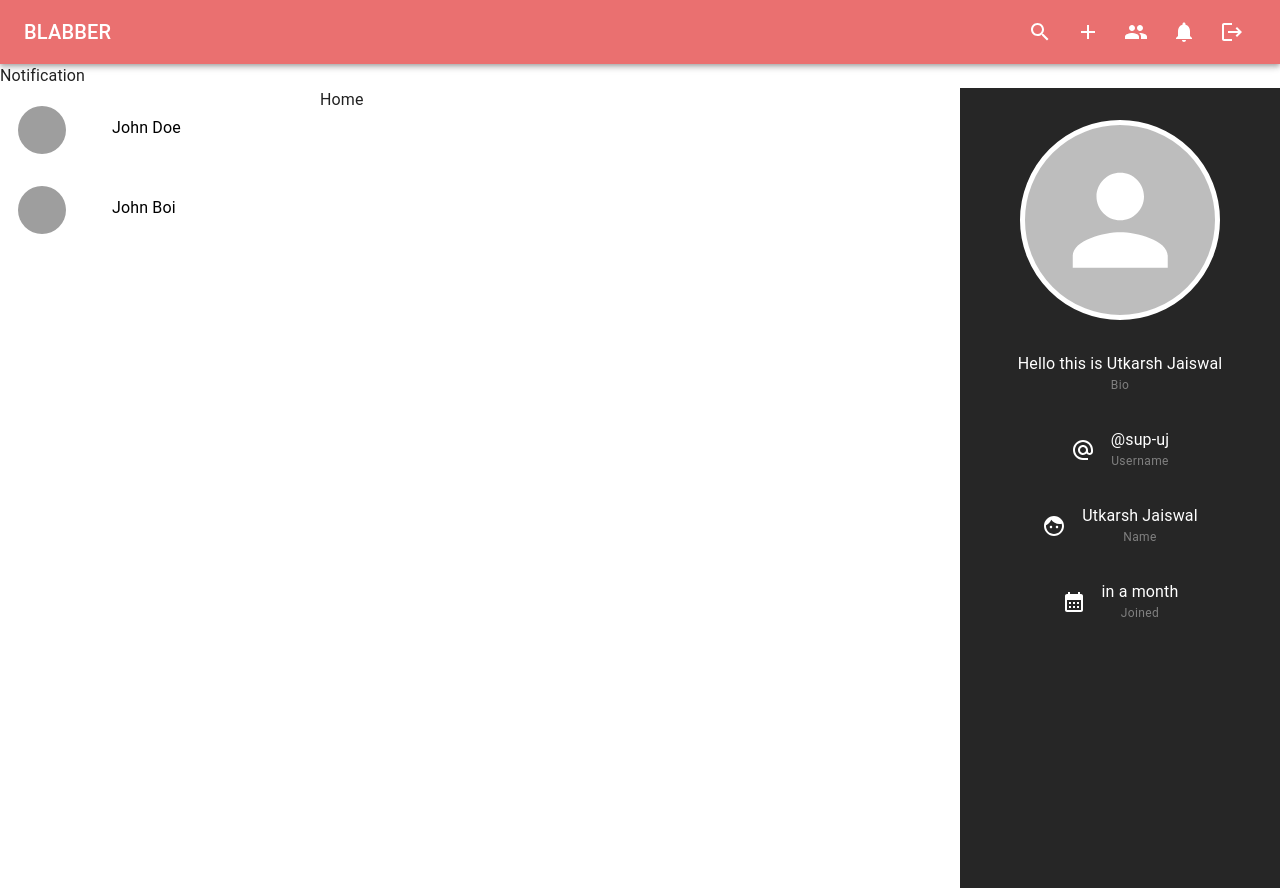
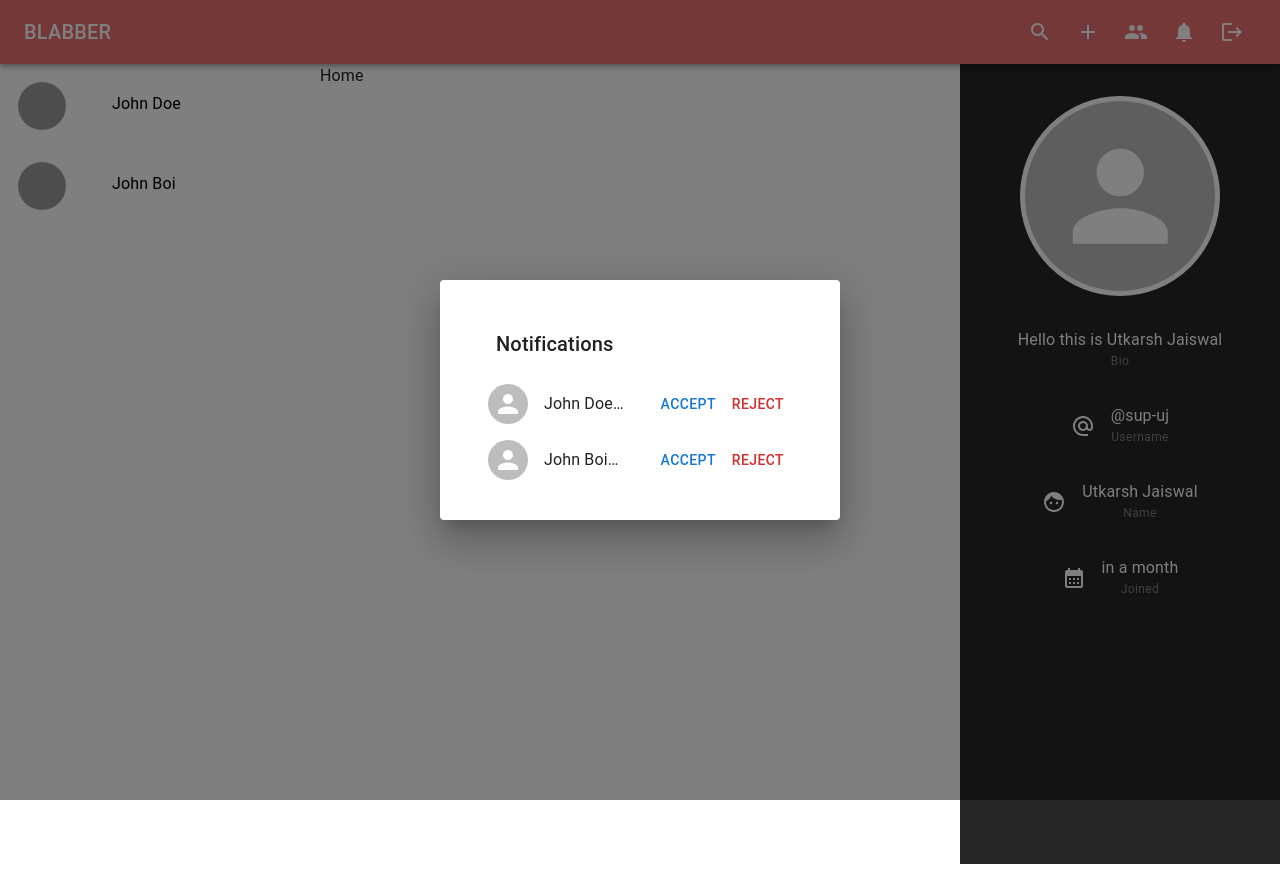
Before and after one commit to sup-uj/Blabber, a React (Vite) app in the folder client/: page / in a window 1280 px wide. Both pictures are taken after a click on the button 1184 px from the left and 32 px from the top of the page. After the commit the page ends 864 px from the top, so only its background shows below. Built offline with nearby package versions, Linux system fonts and the light colour scheme; grey boxes are pictures that could not be loaded.

Commit message:
Notifications Frontend done

```diff
--- a/client/src/component/specific/Notifications.jsx
+++ b/client/src/component/specific/Notifications.jsx
@@ -1,11 +1,88 @@
-import React from 'react'
+import {
+    Avatar,
+    Button,
+    Dialog,
+    DialogTitle,
+    ListItem,
+    Skeleton,
+    Stack,
+    Typography,
+  } from "@mui/material";
+  import React, { memo } from "react";
+import { sampleNotifications } from "../../constants/sampleData";
 
-const Notifications = () => {
-  return (
-    <div>
-      Notification
-    </div>
-  )
-}
+  const Notifications = () => {
 
-export default Notifications
+    const friendRequestHandler = async ({ _id, accept }) => {
+        console.log("friendRequestHandler")
+    };
+
+
+    return (
+      <Dialog open>
+        <Stack p={{ xs: "1rem", sm: "2rem" }} maxWidth={"25rem"}>
+          <DialogTitle>Notifications</DialogTitle>
+
+          {
+            sampleNotifications.length>0?(
+                sampleNotifications.map(({sender,_id})=>(
+                    <NotificationItem
+                        sender={sender}
+                        _id={_id}
+                        handler={friendRequestHandler}
+                        key={_id}
+                    />
+                ))
+            ):(
+                <Typography textAlign={"center"} >0 Notifications</Typography>
+            )
+          }
+        </Stack>
+      </Dialog>
+    );
+  };
+
+  const NotificationItem = memo(({ sender, _id, handler }) => {
+    const { name, avatar } = sender;
+    return (
+      <ListItem>
+        <Stack
+          direction={"row"}
+          alignItems={"center"}
+          spacing={"1rem"}
+          width={"100%"}
+        >
+          <Avatar />
+
+          <Typography
+            variant="body1"
+            sx={{
+              flexGlow: 1,
+              display: "-webkit-box",
+              WebkitLineClamp: 1,
+              WebkitBoxOrient: "vertical",
+              overflow: "hidden",
+              textOverflow: "ellipsis",
+              width: "100%",
+            }}
+          >
+            {`${name} sent you a friend request.`}
+          </Typography>
+
+          <Stack
+            direction={{
+              xs: "column",
+              sm: "row",
+            }}
+          >
+            <Button onClick={() => handler({ _id, accept: true })}>Accept</Button>
+            <Button color="error" onClick={() => handler({ _id, accept: false })}>
+              Reject
+            </Button>
+          </Stack>
+        </Stack>
+      </ListItem>
+    );
+  });
+
+  export default Notifications;
--- a/client/src/constants/sampleData.js
+++ b/client/src/constants/sampleData.js
@@ -15,6 +15,8 @@
     }
 ]
 
+
+
 export const sampleUsers = [
   {
     avatar: "https://www.w3schools.com/howto/img_avatar.png",
@@ -27,3 +29,22 @@
     _id: "2",
   },
 ];
+
+
+
+export const sampleNotifications = [
+  {
+    sender: {
+      avatar: "https://www.w3schools.com/howto/img_avatar.png",
+      name: "John Doe",
+    },
+    _id: "1",
+  },
+  {
+    sender: {
+      avatar: "https://www.w3schools.com/howto/img_avatar.png",
+      name: "John Boi",
+    },
+    _id: "2",
+  },
+];
```
